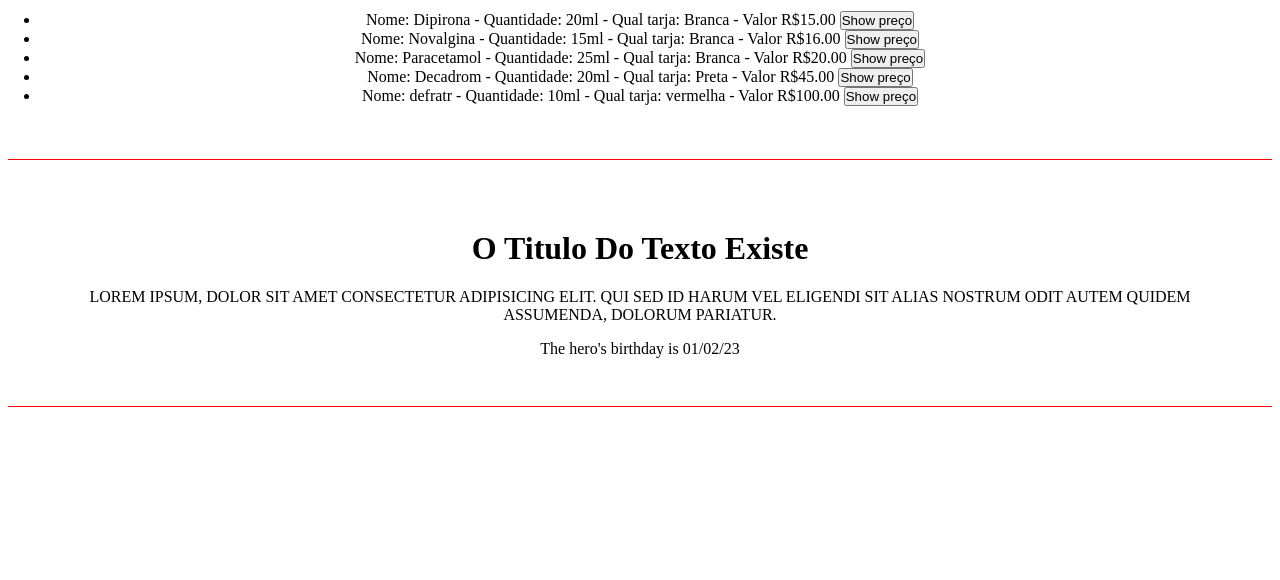
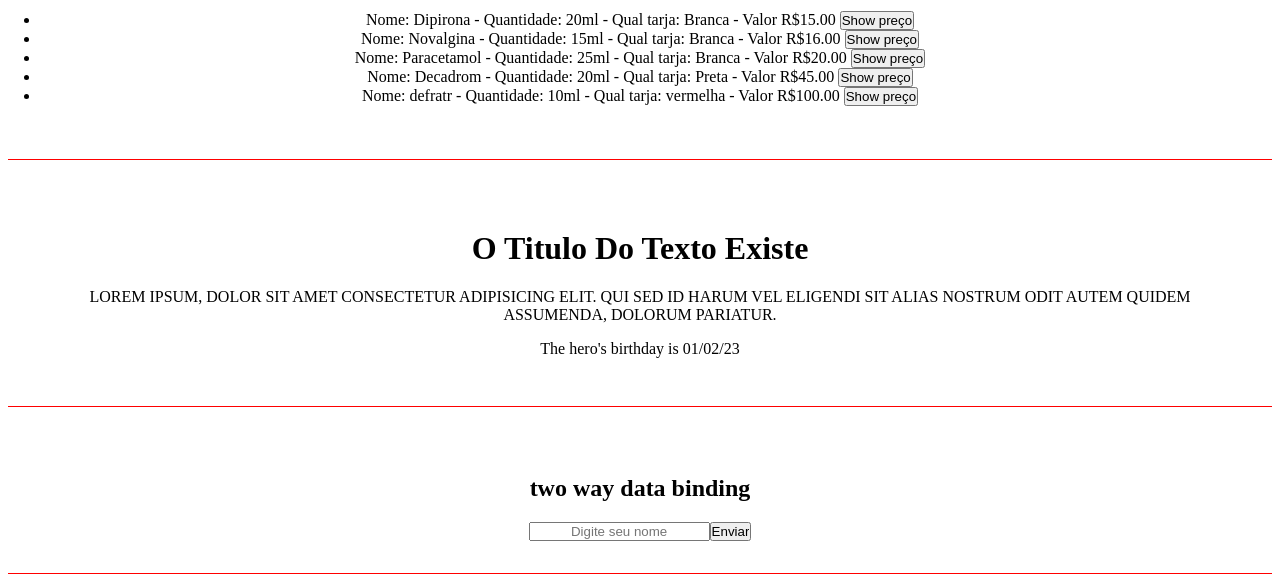
Before and after one commit to Sergio81alves/comeco-no-angular, an Angular app: page / in a window 1280 px wide. Shown: the part 2439-3019 px from the top of the page. Built offline with nearby package versions, Linux system fonts and the light colour scheme.

Commit message:
arquivos do two way data binding

```diff
--- a/src/app/app.component.html
+++ b/src/app/app.component.html
@@ -10,3 +10,4 @@
 <app-emitter></app-emitter>
 <app-list-render></app-list-render>
 <app-pipes></app-pipes>
+<app-two-way></app-two-way>
--- a/src/app/app.module.ts
+++ b/src/app/app.module.ts
@@ -1,5 +1,6 @@
 import { NgModule } from '@angular/core';
 import { BrowserModule } from '@angular/platform-browser';
+import { FormsModule } from '@angular/forms';
 
 import { AppRoutingModule } from './app-routing.module';
 import { AppComponent } from './app.component';
@@ -36,7 +37,7 @@
   ],
   imports: [
     BrowserModule,
-    AppRoutingModule
+    AppRoutingModule, FormsModule
   ],
   providers: [],
   bootstrap: [AppComponent]
--- a/src/app/components/two-way/two-way.component.html
+++ b/src/app/components/two-way/two-way.component.html
@@ -1 +1,9 @@
-<p>two-way works!</p>
+<div class="class">
+    <h2>two way data binding</h2>
+    <form>
+        <input type="text" [(ngModel)]="nome" name="name"
+        placeholder="Digite seu nome">
+        <input type="submit" value="Enviar">
+    </form>
+    <p *ngIf="nome != '' ">O nome é {{nome}} </p>
+</div>
--- a/src/app/components/two-way/two-way.component.ts
+++ b/src/app/components/two-way/two-way.component.ts
@@ -7,6 +7,7 @@
 })
 export class TwoWayComponent implements OnInit {
 
+  nome: string = "";
   constructor() { }
 
   ngOnInit(): void {
```
